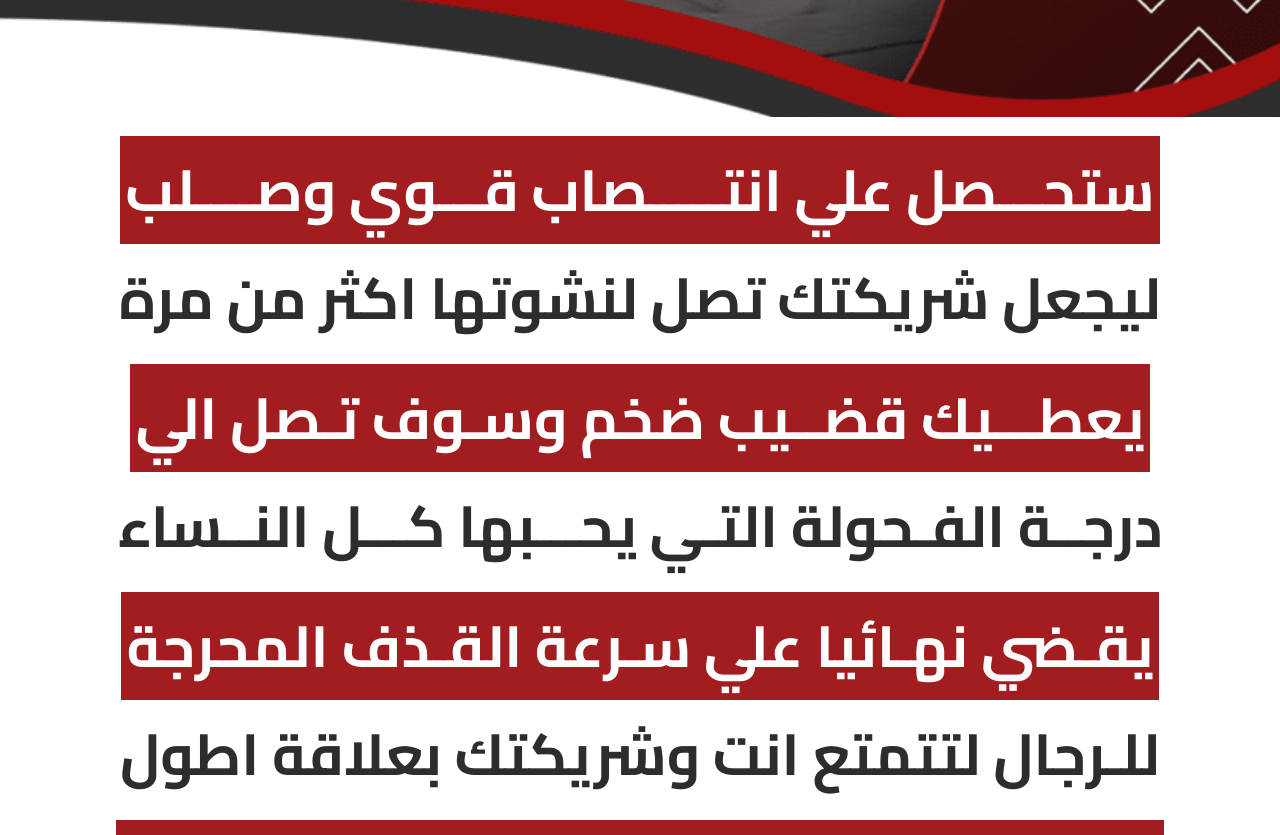
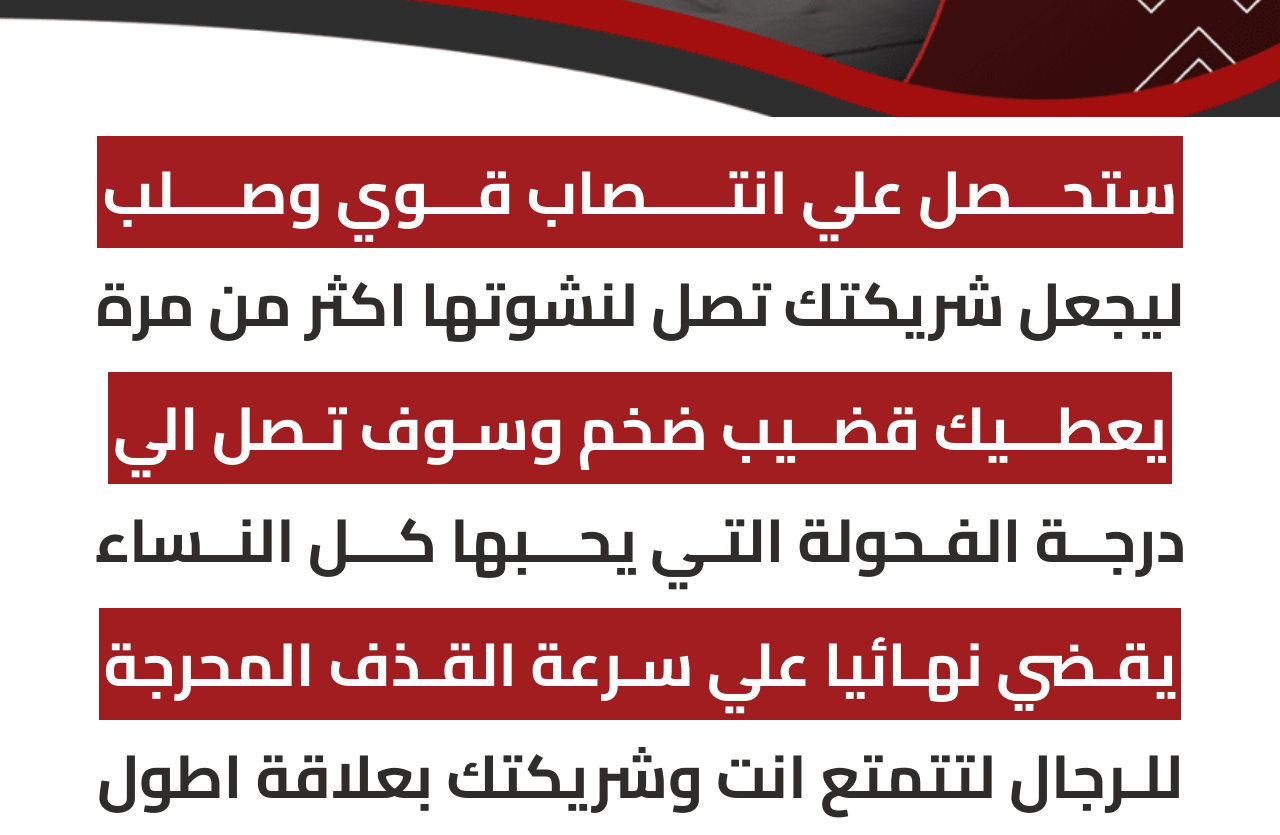
Before and after one commit to houdareda/Kripa3, a plain HTML site: page index.html in a window 1280 px wide. Shown: the part 740-1575 px from the top of the page. Drawn offline with Linux system fonts and the light colour scheme; no server answers.

Commit message:
Add files via upload

```diff
--- a/css/style.css
+++ b/css/style.css
@@ -81,7 +81,7 @@ body > div.result > img{
   width: max-content;
   margin: 0 auto;
   padding: 0 5px;
-  font-size: 4.5vw;
+  font-size: 4.7vw;
 }
 .hero ul li.white {
   color: #2f2d2c;
```
